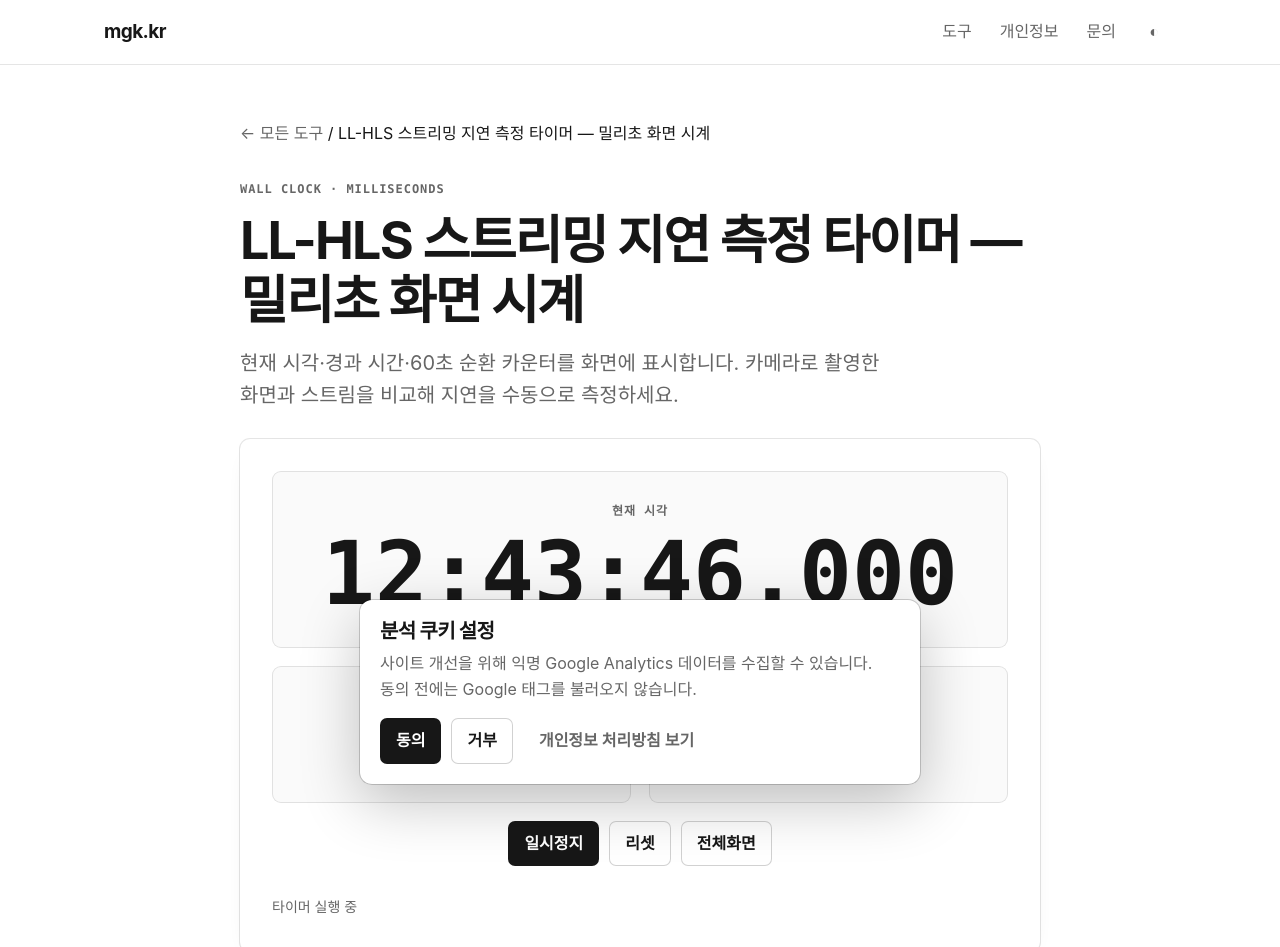
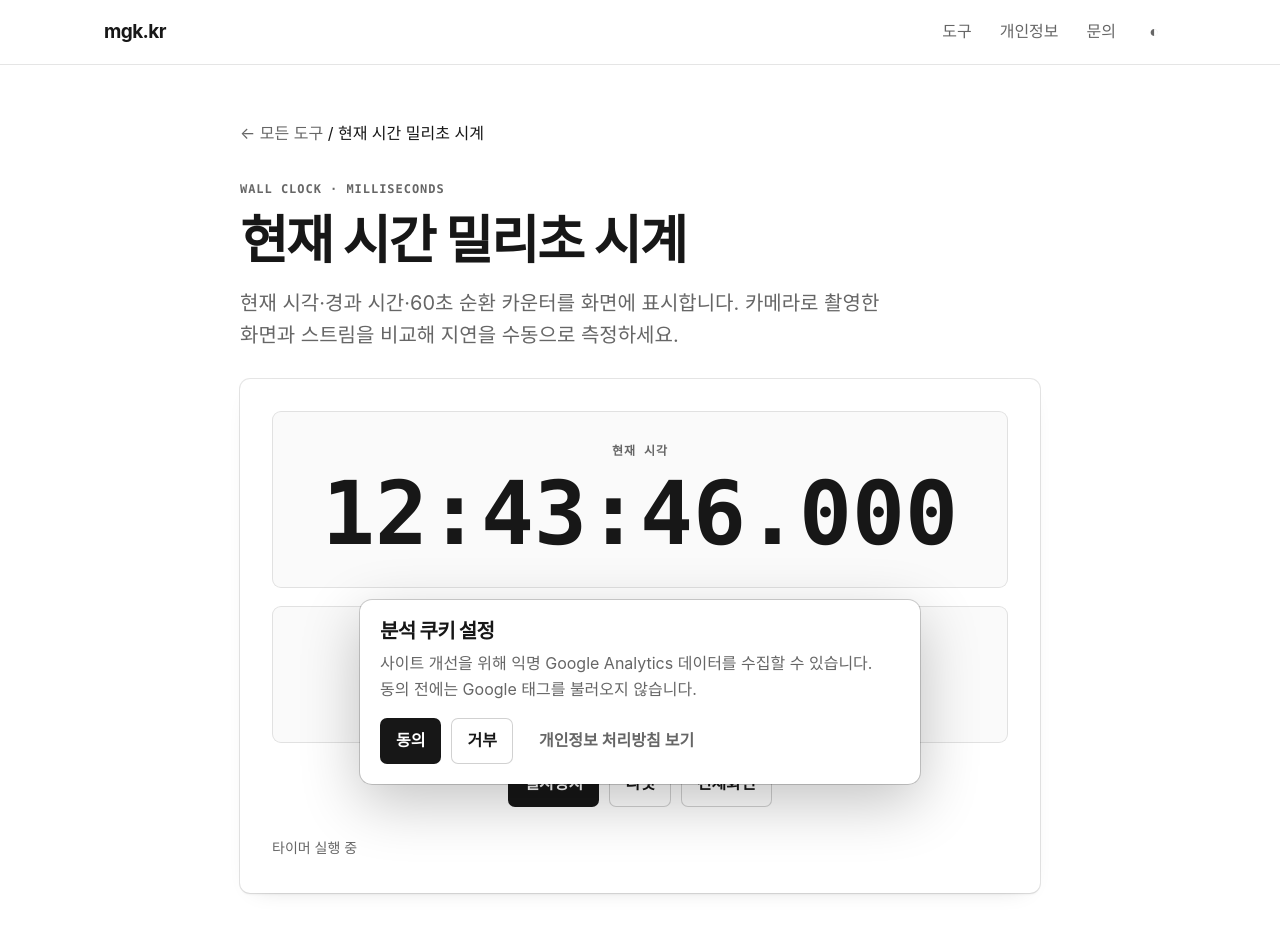
Before and after one commit to mingkyme/mgk.kr, an Astro site: page /tools/timer in a window 1280 px wide. Shown: the top 947 px of the page. Built offline with nearby package versions, Linux system fonts and the light colour scheme; Astro itself is replaced by a stand-in of ours.

Commit message:
docs: rename timer to current time millisecond clock

```diff
--- a/src/data/tool-catalog.ts
+++ b/src/data/tool-catalog.ts
@@ -8,7 +8,7 @@ const entries = [
   { key: 'large-pdf-to-divided-images', title: 'PDF A4 분할', description: '파일을 업로드하지 않고 브라우저에서 큰 PDF 페이지를 A4로 분할합니다.', tag: 'LOCAL · PDF' },
   { key: 'tsv-tool', title: 'TSV 탭 변환기', description: 'cat -T의 ^I 표시를 실제 탭 또는 줄바꿈으로 변환합니다.', tag: 'TEXT · TSV' },
   { key: 'base64', title: 'Base64 인코더', description: 'Unicode 텍스트를 표준·URL-safe Base64로 인코딩하고 디코딩합니다.', tag: 'UTF-8 · JSON' },
-  { key: 'timer', title: 'LL-HLS 타이머', description: '밀리초 벽시계와 경과 시간으로 스트리밍 지연을 측정합니다.', tag: 'TIMER' },
+  { key: 'timer', title: '현재 시간 밀리초 시계', description: '밀리초 벽시계와 경과 시간으로 스트리밍 지연을 측정합니다.', tag: 'TIMER' },
   { key: 'regex-tester', title: '정규식 테스트', description: '매치·캡처 그룹·치환 결과를 확인하고 오래 걸리는 패턴은 자동 중단합니다.', tag: 'TEXT · REGEXP' },
   { key: 'cron-explainer', title: 'Cron 설명', description: '5필드 cron을 한국어로 설명하고 시간대별 다음 실행 시각을 확인합니다.', tag: 'TIME · CRON' },
   { key: 'qr-generator', title: 'QR 코드 생성', description: '텍스트·URL을 로컬 QR로 만들고 PNG 또는 SVG로 다운로드합니다.', tag: 'QR · PNG · SVG' },
--- a/src/data/tool-guides.ts
+++ b/src/data/tool-guides.ts
@@ -46,7 +46,7 @@ export const guides = {
     faq: [['여러 도메인과 IP를 어떻게 조합하나요?', '모든 도메인과 모든 엔드포인트의 조합을 생성합니다. 입력 2개씩이면 각 출력에 4개 명령이 나옵니다.'], ['와일드카드 도메인은 어떻게 되나요?', '*.example.com은 wildcard-check.example.com으로 SNI를 보냅니다. 실제 서버가 이 호스트를 받아들이는지 직접 확인해야 하며 호스트 일치 검증을 보장하지 않습니다.']], related: ['securecrt-config-maker', 'sort'],
   },
   'timer': {
-    title: 'LL-HLS 스트리밍 지연 측정 타이머 — 밀리초 화면 시계', description: '현재 시각·경과 시간·60초 순환 카운터를 화면에 표시합니다. 카메라로 촬영한 화면과 스트림을 비교해 지연을 수동으로 측정하세요.',
+    title: '현재 시간 밀리초 시계', description: '현재 시각·경과 시간·60초 순환 카운터를 화면에 표시합니다. 카메라로 촬영한 화면과 스트림을 비교해 지연을 수동으로 측정하세요.',
     steps: ['페이지를 열면 기기 현재 시각과 경과 시간이 표시됩니다. 전체화면으로 전환해 카메라가 이 화면을 촬영하게 하세요.', '원본 화면과 재생 스트림의 같은 순간 시계 값을 비교하세요. 일시정지·재개는 경과 시간을 멈추거나 이어가고 리셋은 경과 시간을 0으로 돌립니다.'], input: '원본 화면: 12:00:05.250\n스트림 화면: 12:00:03.750', output: '수동 비교: 1.500초 지연', example: '표시 형식에 맞춘 비교 예입니다. 도구가 두 화면의 차이를 자동 계산하지는 않습니다. 리셋 후 경과 시간은 0.000s부터 다시 증가합니다.',
     limits: '밀리초 자릿수는 표시 해상도이며 측정 정확도를 보증하지 않습니다. 화면 갱신률, 카메라 프레임률, 네트워크와 기기 시계 차이가 영향을 줍니다. 백그라운드 탭에서는 화면 갱신이 제한될 수 있습니다.',
     faq: [['일시정지하면 현재 시각도 멈추나요?', '아니요. 경과 시간과 순환 카운터만 멈추며 현재 시각은 계속 갱신됩니다.'], ['순환 카운터는 무엇인가요?', '경과 밀리초를 60000으로 나눈 나머지를 다섯 자리로 보여 줍니다. 60초마다 돌아오므로 긴 구간 비교에는 현재 시각도 함께 보세요.']], related: ['unixtime'],
--- a/src/pages/tools/timer.astro
+++ b/src/pages/tools/timer.astro
@@ -1,7 +1,7 @@
 ---
 import ToolLayout from '../../layouts/ToolLayout.astro';
 ---
-<ToolLayout title="LL-HLS 지연 측정 타이머" description="카메라로 화면을 촬영해 스트림과 비교할 수 있는 밀리초 벽시계와 경과 시간입니다." eyebrow="Wall clock · Milliseconds">
+<ToolLayout title="현재 시간 밀리초 시계" description="카메라로 화면을 촬영해 스트림과 비교할 수 있는 밀리초 벽시계와 경과 시간입니다." eyebrow="Wall clock · Milliseconds">
   <div id="timer-app" class="timer-stack">
     <section class="timer-display" aria-labelledby="wall-label">
       <p id="wall-label" class="timer-label">현재 시각</p>
```
Also changed, not shown: public/og/timer.png.
